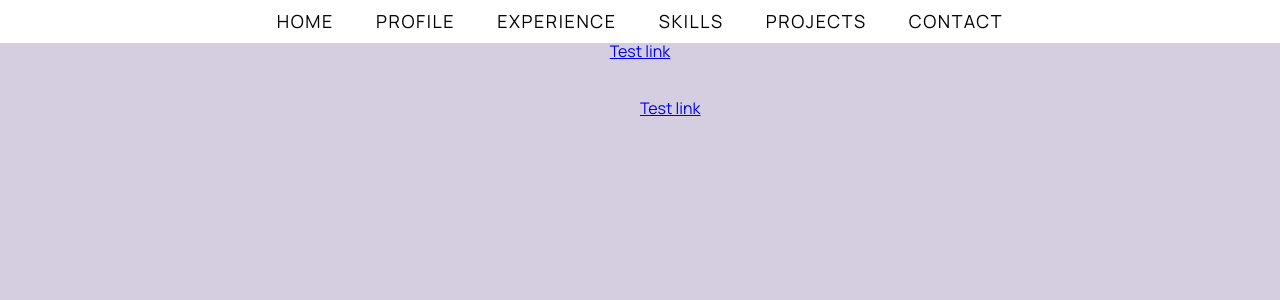
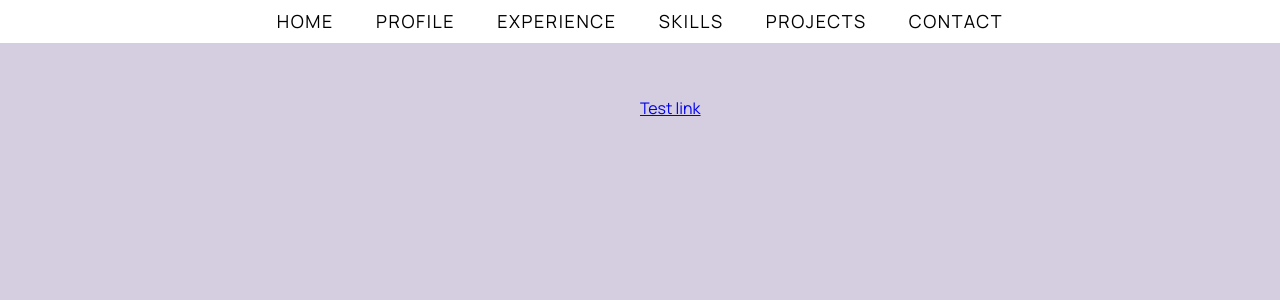
Before and after one commit to DvdHLee/iresume, a React (Create React App) app: page / in a window 1280 px wide. Shown: the top 300 px of the page. Built offline with nearby package versions, Linux system fonts and the light colour scheme.

Commit message:
link bug fixed

```diff
--- a/src/Components/Header.css
+++ b/src/Components/Header.css
@@ -3,6 +3,8 @@
   height: 35px;
   background-color: #ffffff;
   padding-top: 8px;
+  z-index: 100;
+  position: relative;
 }
 
 .navbar {
--- a/src/Components/MainBody.css
+++ b/src/Components/MainBody.css
@@ -3,6 +3,5 @@
     height: 100%;
     top: 0;
     position: absolute;
-    z-index: -1;
     background-color: #d1d1d1;
 }
--- a/src/Components/MainBody.js
+++ b/src/Components/MainBody.js
@@ -8,7 +8,7 @@ import Skills from "./Skills";
 import Projects from "./Projects";
 import Contact from "./Contact";
 
-const MainBody = (props) => {
+const MainBody = props => {
   const pagenum = props.tabnum;
 
   if (pagenum == 1) {
```
